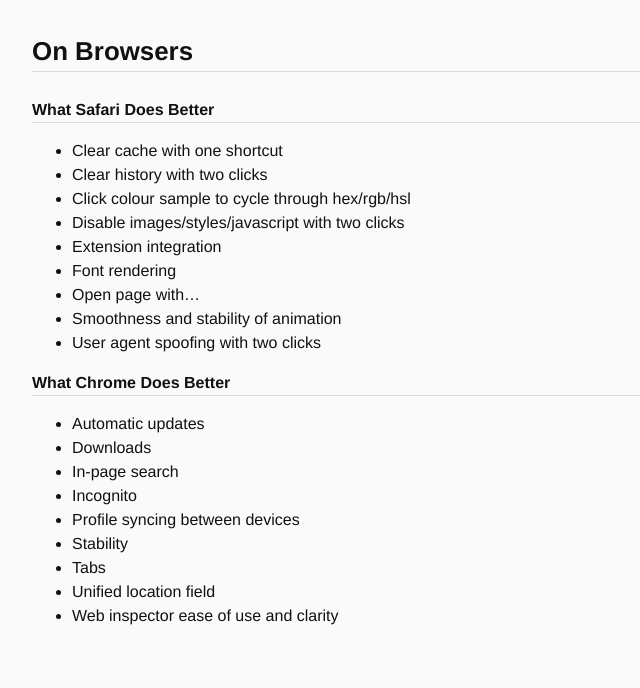
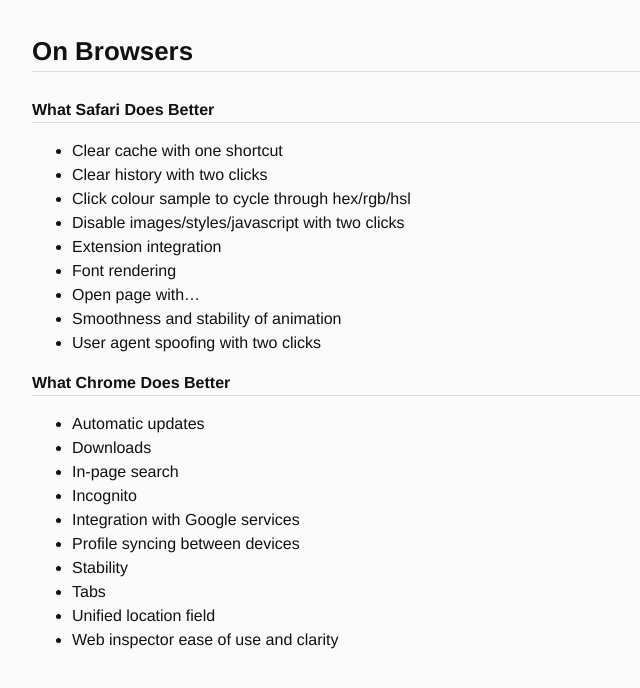
Before and after one commit to jgwhite/jgwhite.github.io, a Jekyll site: the page built from _posts/2012-11-19-on-browsers.md, in a window 1280 px wide. Shown: the top 688 px of the page, without its empty margins (0-640 px from the left). Built offline with Jekyll 4.4.1, drawn with Linux system fonts in a browser that asks for light colours.

Commit message:
Integration with Google services

```diff
--- a/_posts/2012-11-19-on-browsers.md
+++ b/_posts/2012-11-19-on-browsers.md
@@ -23,6 +23,7 @@
 - Downloads
 - In-page search
 - Incognito
+- Integration with Google services
 - Profile syncing between devices
 - Stability
 - Tabs
```
